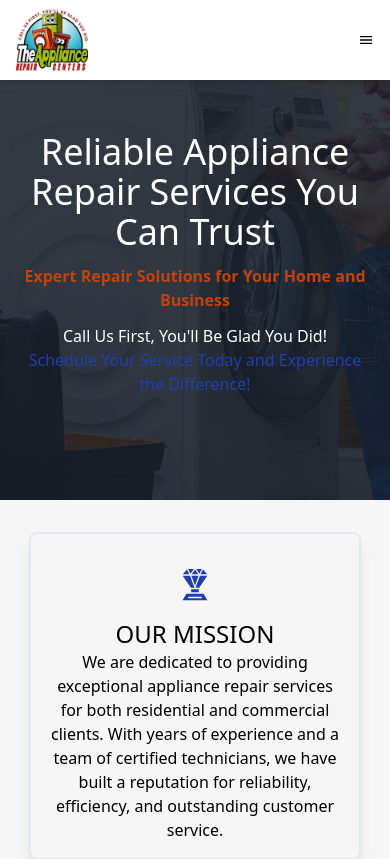
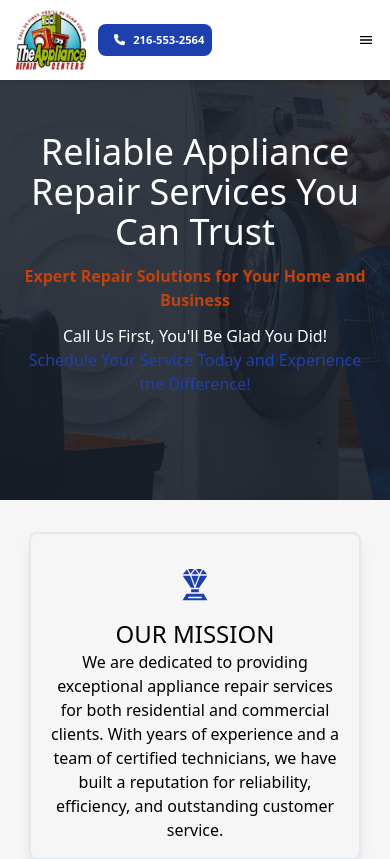
Before and after one commit to BronzeMik/theyfixappliances, a React (Vite) app: page / in a window 390 px wide. Shown: the top 859 px of the page. Built offline with nearby package versions, Linux system fonts and the light colour scheme.

Commit message:
Add phone number to nav

```diff
--- a/src/components/Logo.jsx
+++ b/src/components/Logo.jsx
@@ -1,14 +1,18 @@
 
 import pngimg from '../assets/tarc-logo.jpg'
 import webpimg from '../assets/tarc-logo.webp'
+import { FaPhone } from 'react-icons/fa6'
 export default function Logo() {
     return(
 
-        <div className='max-w-[20%] md:max-w-[6%]'>
-            <picture className=' md:max-w-[40%]'>
+        <div className='max-w-[70%] md:max-w-[20%] flex justify-between items-center'>
+            <picture className='max-w-[70px] md:max-w-[40%]'>
                     <source srcSet={webpimg} type="image/webp" />
                     <img src={pngimg} alt="Description of the image" title='The Appliance Repair Centers'/>
             </picture>
+            <a href='tel:2165532564' className='font-bold flex items-center justify-around md:hidden bg-blue-800 mx-3 py-2 px-2 rounded-lg text-white text-[0.7em] flex-wrap'>
+                <FaPhone className='mx-2'/>216-553-2564
+            </a>
 
         </div>
     )
```
